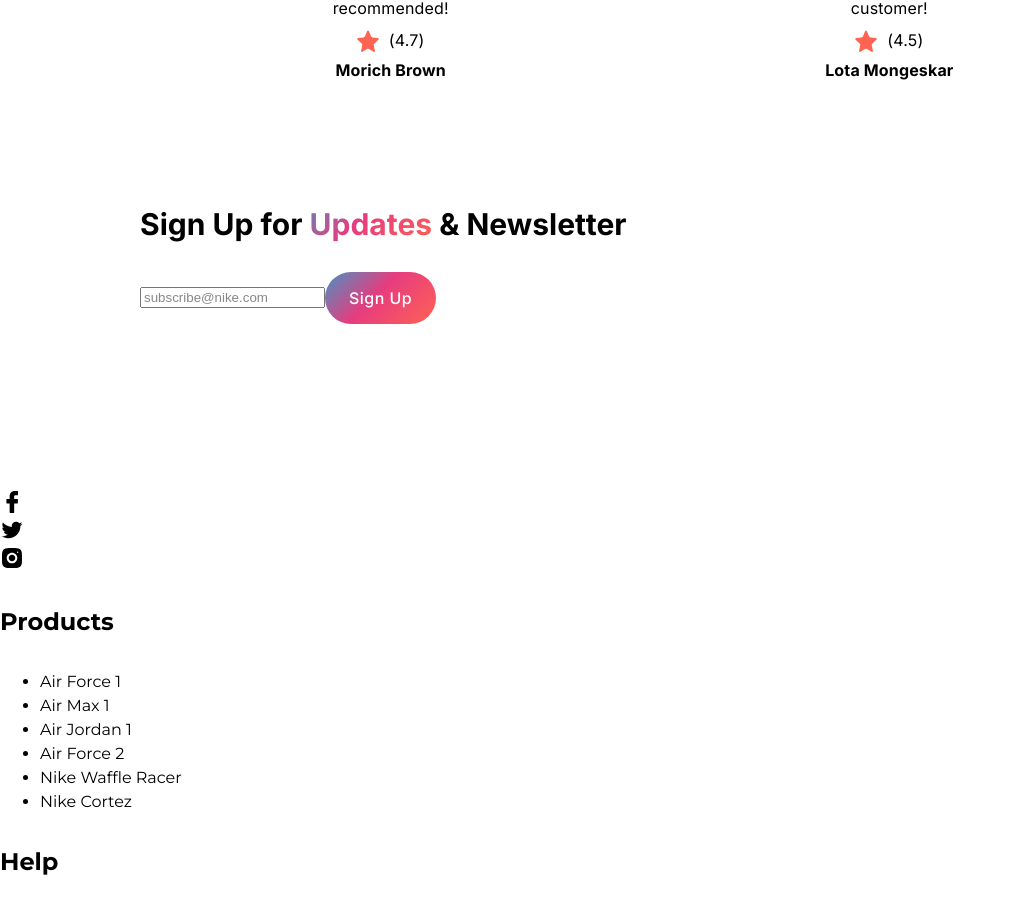
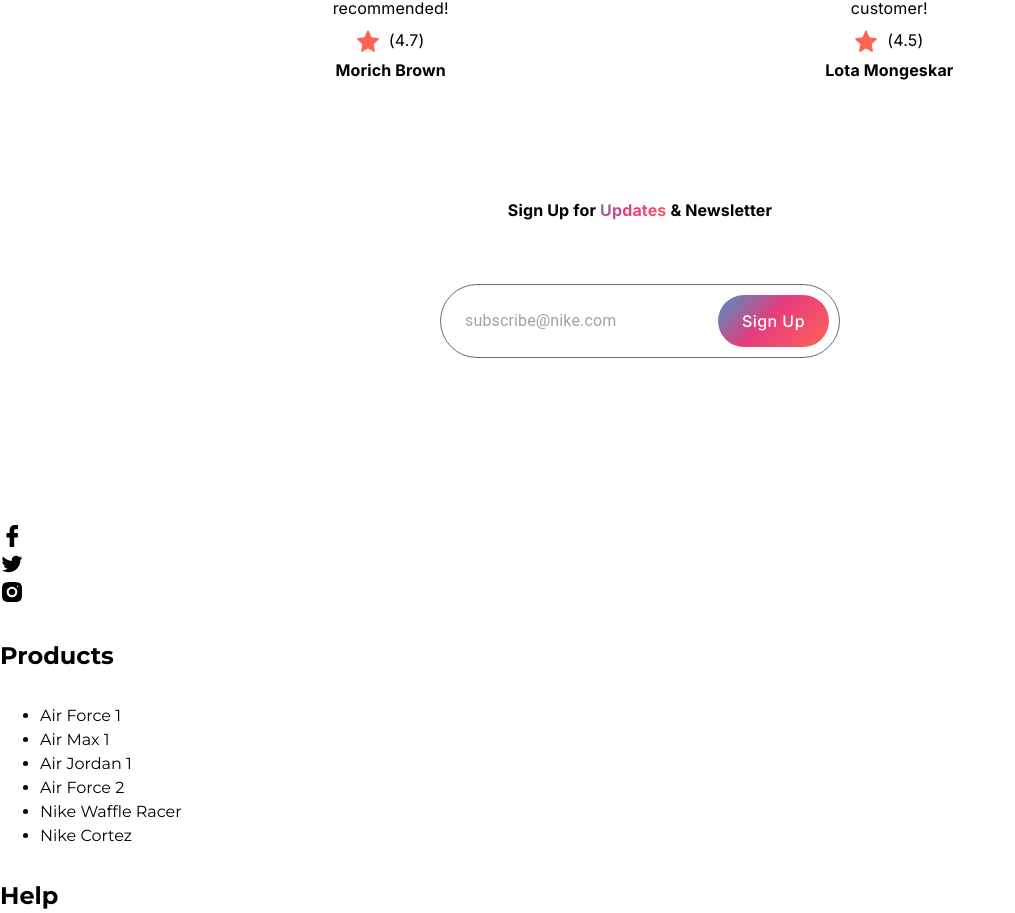
Before and after one commit to zaki164/nike_mui, a Next.js app: page / in a window 1280 px wide. Shown: the part 4068-4981 px from the top of the page, without its empty margins (0-1015 px from the left). Built offline with nearby package versions, Linux system fonts and the light colour scheme; a web font is replaced by a local one.

Commit message:
add subscribe section

```diff
--- a/src/app/globals.scss
+++ b/src/app/globals.scss
@@ -57,6 +57,16 @@
     }
     .slateBorderColor {
       border-color: var(--darkGray);
+    }
+    .subscribeSection {
+      @media (min-width: 640px) {
+        border-color: var(--darkGray);
+      }
+    }
+    .subscribeInput {
+      @media (max-width: 640px) {
+        border-color: var(--darkGray);
+      }
     }
   }
 }
--- a/src/sections/Subscribe.jsx
+++ b/src/sections/Subscribe.jsx
@@ -1,24 +1,84 @@
+import { Input, Stack, TextField, Typography } from "@mui/material";
 import { Button } from "../components";
 
 const Subscribe = () => {
   return (
-    <section
+    <Stack
       id="contact-us"
-      className="section_padding flex items-center flex-col gap-10"
+      alignItems={"center"}
+      flexDirection={"column"}
+      gap={10}
+      className="section_padding"
     >
-      <h3 className="text-2xl-3xl leading-[68px] text-center max-md:max-w-sm font-bold">
+      <Typography
+        component={"h3"}
+        lineHeight={"68px"}
+        textAlign={"center"}
+        fontWeight={700}
+        sx={(theme) => ({
+          [theme.breakpoints.down("md")]: {
+            maxWidth: "24rem",
+          },
+        })}
+        className="text-2xl-3xl"
+      >
         Sign Up for
-        <span className="text-animation"> Updates </span>& Newsletter
-      </h3>
-      <div className="w-[80%] md:max-w-[70%] lg:max-w-[60%] xl:max-w-[40%] flex justify-between items-center max-sm:flex-col gap-5 pl-6 p-2.5 sm:border sm:border-slate-gray dark:sm:border-dark-slate-gray rounded-full">
-        <input
+        <Typography component={"span"} className="text-animation">
+          {" "}
+          Updates{" "}
+        </Typography>
+        & Newsletter
+      </Typography>
+      <Stack
+        sx={(theme) => ({
+          width: "80%",
+          gap: 5,
+          p: 2.5,
+          pl: 6,
+          borderRadius: "9999px",
+          maxWidth: {
+            md: "70%",
+            lg: "60%",
+            xl: "40%",
+          },
+          [theme.breakpoints.down("sm")]: {
+            flexDirection: "column",
+          },
+          [theme.breakpoints.up("sm")]: {
+            border: "1px solid",
+            borderColor: "secondary.main",
+          },
+        })}
+        className="flex_between subscribeSection"
+      >
+        <Input
           type="email"
           placeholder="subscribe@nike.com"
-          className="flex-1 bg-transparent focus:outline-none text-slate-gray dark:text-dark-slate-gray max-sm:pl-5 max-sm:p-2.5 max-sm:border max-sm:border-slate-gray dark:max-sm:border-dark-slate-gray max-sm:rounded-full"
+          sx={(theme) => ({
+            flexGrow: 1,
+            bgcolor: "transparent",
+            "&:focus": {
+              outline: "none",
+            },
+            "&::before": {
+              display: "none",
+            },
+            "&::after": {
+              display: "none",
+            },
+            [theme.breakpoints.down("sm")]: {
+              pl: 5,
+              p: 2.5,
+              border: "1px solid",
+              borderColor: "secondary.main",
+              borderRadius: "9999px",
+            },
+          })}
+          className="slateColor subscribeInput"
         />
         <Button label="Sign Up" href="/" />
-      </div>
-    </section>
+      </Stack>
+    </Stack>
   );
 };
 
```
